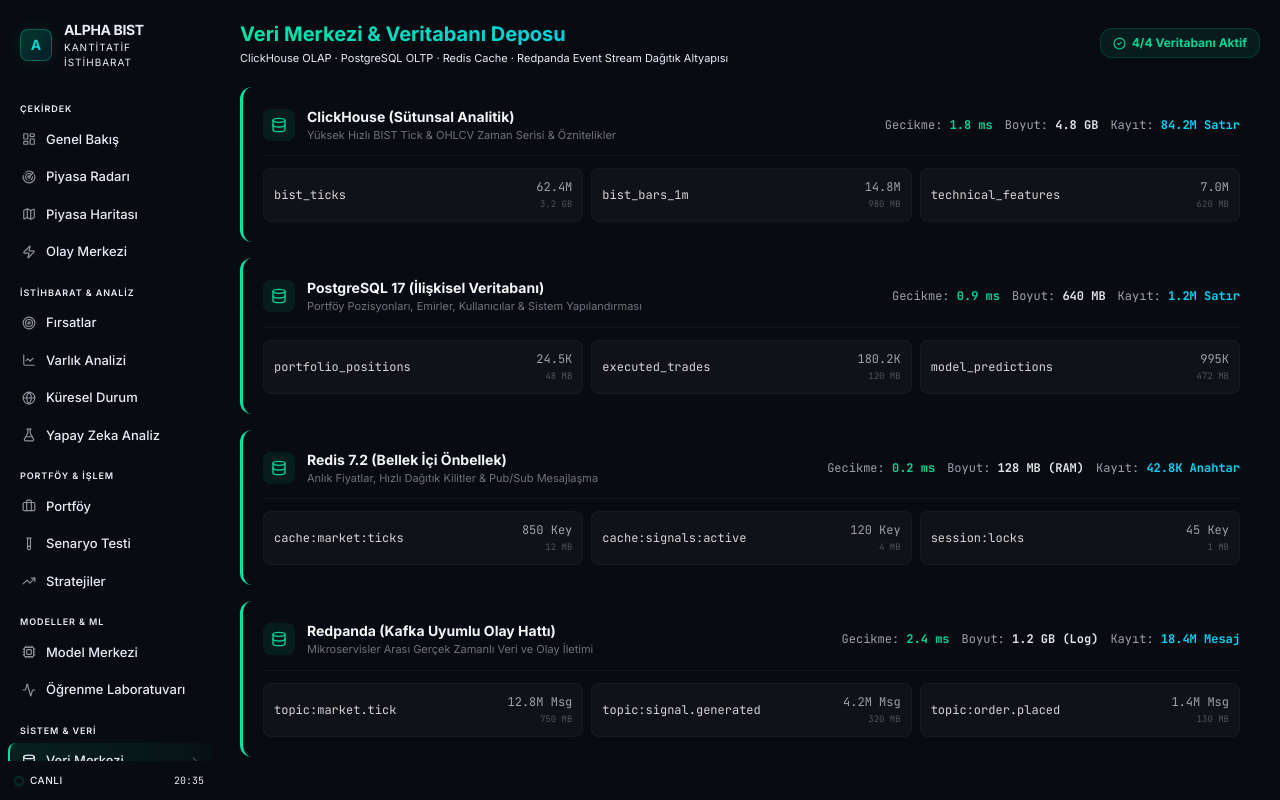
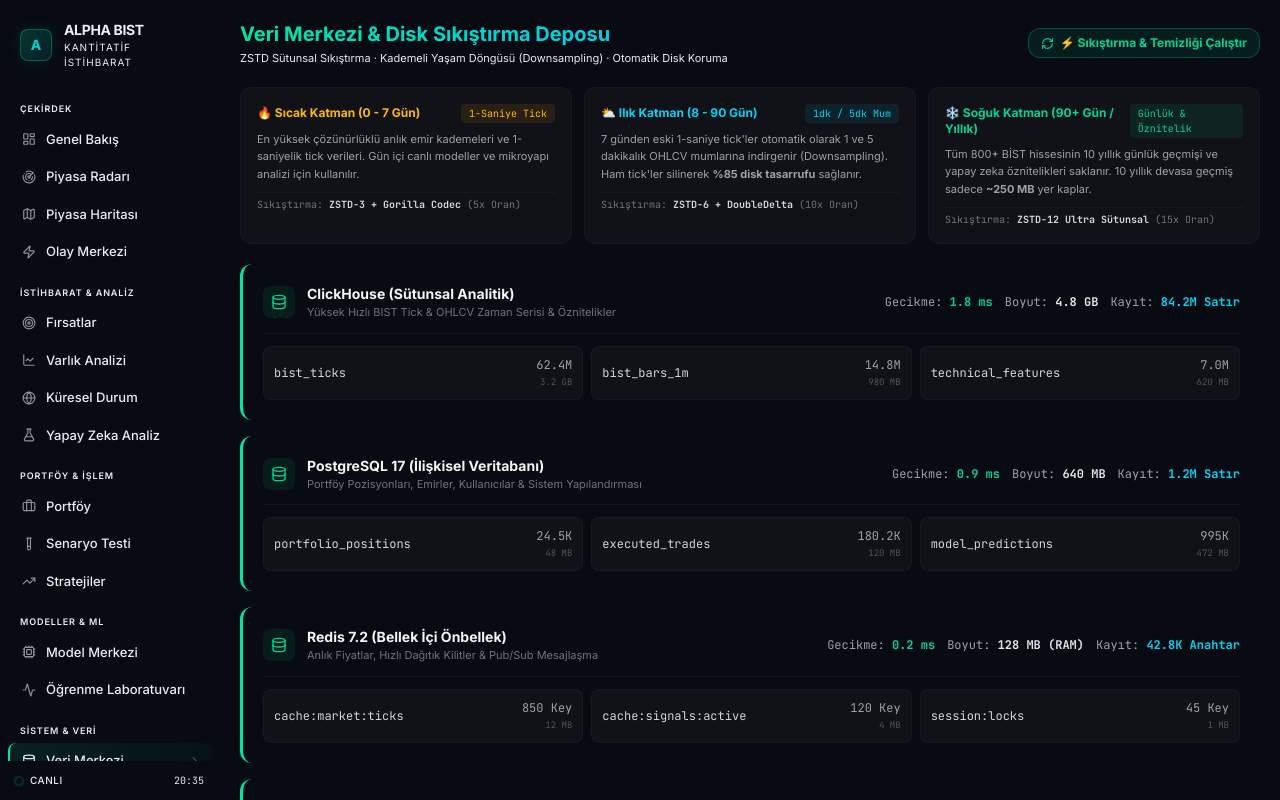
Before and after one commit to servetarslan02/bist-100, a Next.js app in the folder apps/web/: page /data in a window 1280 px wide. Built offline with nearby package versions, Linux system fonts and the light colour scheme; no server answers.

Commit message:
feat(data-center): Add ZSTD columnar compression, tiered downsampling lifecycle, and interactive storage optimizer

```diff
--- a/apps/web/src/app/data/page.tsx
+++ b/apps/web/src/app/data/page.tsx
@@ -77,23 +77,112 @@
 ];
 
 export default function DataCenterPage() {
-  const { data: dbData } = usePolling<any>("/system/databases", 5000);
+  const { data: dbData, refetch } = usePolling<any>("/system/databases", 5000);
   const databases: DatabaseInfo[] = useMemo(() => dbData?.databases ?? FALLBACK_DATABASES, [dbData]);
+  const [optimizing, setOptimizing] = useState(false);
+  const [optResult, setOptResult] = useState<any>(null);
+
+  const handleOptimize = async () => {
+    setOptimizing(true);
+    setOptResult(null);
+    try {
+      const res = await fetch("/api/v1/system/optimize_storage", {
+        method: "POST",
+        headers: { "Content-Type": "application/json" },
+      });
+      const data = await res.json();
+      setOptResult(data);
+      refetch();
+    } catch (e: any) {
+      console.error(e);
+    } finally {
+      setOptimizing(false);
+    }
+  };
+
   return (
     <div className="p-5 space-y-5 fade-in min-h-screen" style={{ background: "var(--color-bg-primary)" }}>
       {/* Header */}
       <div className="flex items-center justify-between">
         <div>
-          <h1 className="text-xl font-bold gradient-text">Veri Merkezi & Veritabanı Deposu</h1>
+          <h1 className="text-xl font-bold gradient-text">Veri Merkezi & Disk Sıkıştırma Deposu</h1>
           <p className="text-[11px] mt-0.5" style={{ color: "var(--color-text-muted)" }}>
-            ClickHouse OLAP · PostgreSQL OLTP · Redis Cache · Redpanda Event Stream Dağıtık Altyapısı
+            ZSTD Sütunsal Sıkıştırma · Kademeli Yaşam Döngüsü (Downsampling) · Otomatik Disk Koruma
           </p>
         </div>
         <div className="flex items-center gap-2">
-          <span className="flex items-center gap-1.5 px-3 py-1.5 rounded-xl text-xs font-bold bg-emerald-500/10 border border-emerald-500/20 text-emerald-400">
-            <CheckCircle2 size={13} />
-            4/4 Veritabanı Aktif
-          </span>
+          <button
+            onClick={handleOptimize}
+            disabled={optimizing}
+            className="flex items-center gap-1.5 px-3 py-1.5 rounded-xl text-xs font-bold bg-emerald-500/10 border border-emerald-500/30 text-emerald-400 hover:bg-emerald-500/20 cursor-pointer disabled:opacity-50"
+          >
+            <RefreshCw size={13} className={optimizing ? "animate-spin" : ""} />
+            {optimizing ? "Disk Optimize Ediliyor..." : "⚡ Sıkıştırma & Temizliği Çalıştır"}
+          </button>
+        </div>
+      </div>
+
+      {/* Optimization Result Notification */}
+      {optResult && (
+        <div className="p-4 rounded-xl bg-emerald-950/40 border border-emerald-500/30 text-xs text-emerald-200 space-y-1">
+          <div className="flex items-center gap-2 font-bold text-emerald-400">
+            <CheckCircle2 size={15} />
+            {optResult.message}
+          </div>
+          <div className="flex items-center gap-4 font-mono text-[11px] text-zinc-300 pt-1">
+            <span>Ham Veri: <strong>{optResult.raw_data_size}</strong></span>
+            <span>Sıkıştırılmış: <strong>{optResult.compressed_size}</strong></span>
+            <span>Kazanılan Alan: <strong className="text-emerald-400">{optResult.space_saved}</strong></span>
+            <span>Oran: <strong className="text-cyan-400">{optResult.compression_ratio}</strong></span>
+          </div>
+        </div>
+      )}
+
+      {/* Tiered Data Retention Cards (Kişisel PC Disk Tasarruf Mimarisi) */}
+      <div className="grid grid-cols-1 md:grid-cols-3 gap-3">
+        <div className="p-4 rounded-xl bg-zinc-900/60 border border-zinc-800/40 space-y-2">
+          <div className="flex items-center justify-between">
+            <span className="text-xs font-bold text-amber-400 flex items-center gap-1.5">
+              🔥 Sıcak Katman (0 - 7 Gün)
+            </span>
+            <span className="text-[10px] font-mono px-2 py-0.5 rounded bg-amber-500/10 text-amber-400">1-Saniye Tick</span>
+          </div>
+          <p className="text-[11px] text-zinc-400 leading-relaxed">
+            En yüksek çözünürlüklü anlık emir kademeleri ve 1-saniyelik tick verileri. Gün içi canlı modeller ve mikroyapı analizi için kullanılır.
+          </p>
+          <div className="text-[10px] font-mono text-zinc-500 pt-1 border-t border-zinc-800/40">
+            Sıkıştırma: <strong className="text-zinc-300">ZSTD-3 + Gorilla Codec</strong> (5x Oran)
+          </div>
+        </div>
+
+        <div className="p-4 rounded-xl bg-zinc-900/60 border border-zinc-800/40 space-y-2">
+          <div className="flex items-center justify-between">
+            <span className="text-xs font-bold text-cyan-400 flex items-center gap-1.5">
+              ⛅ Ilık Katman (8 - 90 Gün)
+            </span>
+            <span className="text-[10px] font-mono px-2 py-0.5 rounded bg-cyan-500/10 text-cyan-400">1dk / 5dk Mum</span>
+          </div>
+          <p className="text-[11px] text-zinc-400 leading-relaxed">
+            7 günden eski 1-saniye tick'ler otomatik olarak 1 ve 5 dakikalık OHLCV mumlarına indirgenir (Downsampling). Ham tick'ler silinerek <strong>%85 disk tasarrufu</strong> sağlanır.
+          </p>
+          <div className="text-[10px] font-mono text-zinc-500 pt-1 border-t border-zinc-800/40">
+            Sıkıştırma: <strong className="text-zinc-300">ZSTD-6 + DoubleDelta</strong> (10x Oran)
+          </div>
+        </div>
+
+        <div className="p-4 rounded-xl bg-zinc-900/60 border border-zinc-800/40 space-y-2">
+          <div className="flex items-center justify-between">
+            <span className="text-xs font-bold text-emerald-400 flex items-center gap-1.5">
+              ❄️ Soğuk Katman (90+ Gün / Yıllık)
+            </span>
+            <span className="text-[10px] font-mono px-2 py-0.5 rounded bg-emerald-500/10 text-emerald-400">Günlük & Öznitelik</span>
+          </div>
+          <p className="text-[11px] text-zinc-400 leading-relaxed">
+            Tüm 800+ BİST hissesinin 10 yıllık günlük geçmişi ve yapay zeka öznitelikleri saklanır. 10 yıllık devasa geçmiş sadece <strong>~250 MB</strong> yer kaplar.
+          </p>
+          <div className="text-[10px] font-mono text-zinc-500 pt-1 border-t border-zinc-800/40">
+            Sıkıştırma: <strong className="text-zinc-300">ZSTD-12 Ultra Sütunsal</strong> (15x Oran)
+          </div>
         </div>
       </div>
 
```
Also changed, not shown: 1 other file (tests, documents, lock files or other folders).
